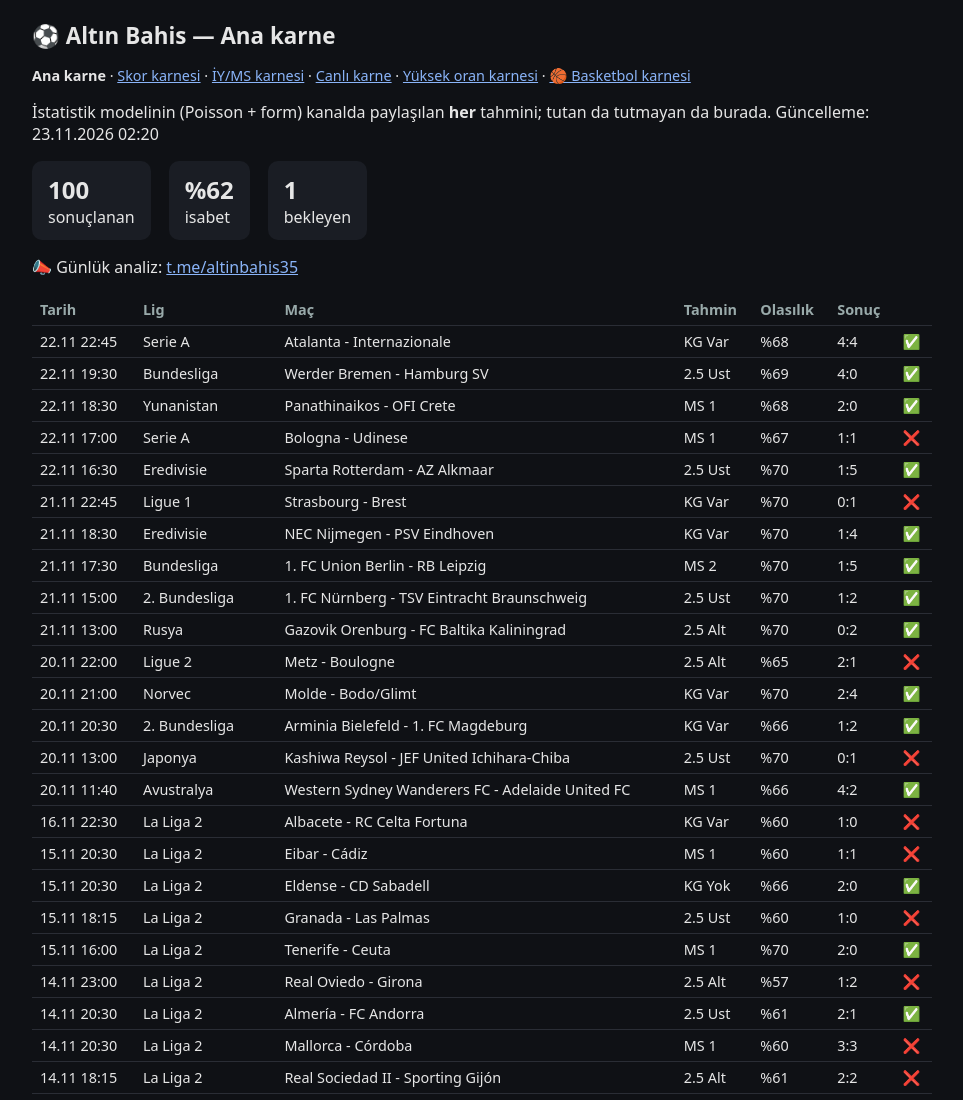
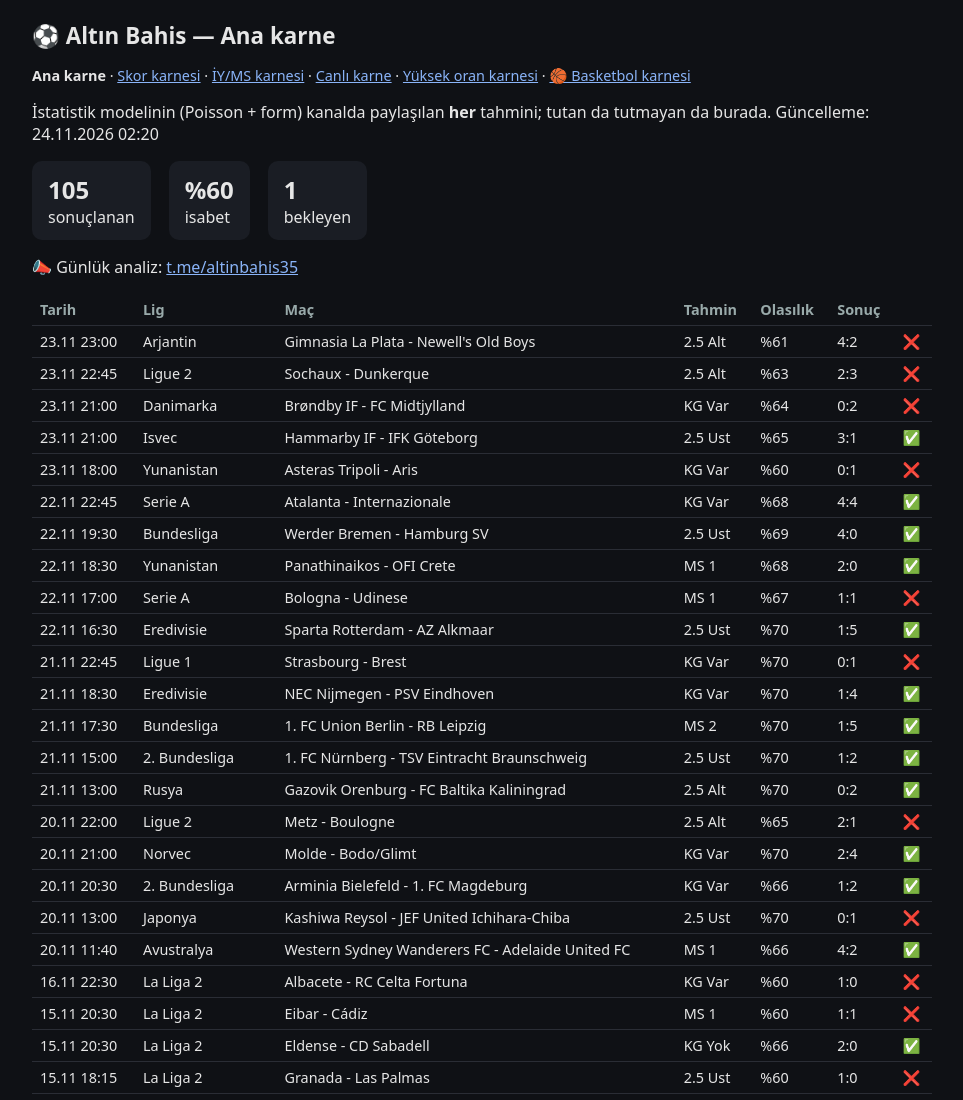
Before and after one commit to Aegean-35/altinbahis-karne, a plain HTML site: page index.html in a window 1280 px wide. Shown: the top 1100 px of the page, without its empty margins (158-1121 px from the left). Drawn offline with Linux system fonts and the light colour scheme.

Commit message:
karne guncelle

```diff
--- a/index.html
+++ b/index.html
@@ -6,10 +6,15 @@ th{color:#9aa}tr.tuttu td:last-child{color:#4caf50}tr.tutmadi td:last-child{colo
 .k{background:#1a1d24;border-radius:10px;padding:12px 16px}.k b{font-size:1.5em;display:block}small{color:#888}a{color:#8ab4f8}.nav{margin:8px 0 14px;font-size:.9em}</style></head><body>
 <h1>⚽ Altın Bahis — Ana karne</h1>
 <div class="nav"><b>Ana karne</b> · <a href="skor.html">Skor karnesi</a> · <a href="iyms.html">İY/MS karnesi</a> · <a href="canli.html">Canlı karne</a> · <a href="yuksek.html">Yüksek oran karnesi</a> · <a href="basket.html">🏀 Basketbol karnesi</a></div>
-<p>İstatistik modelinin (Poisson + form) kanalda paylaşılan <b>her</b> tahmini; tutan da tutmayan da burada. Güncelleme: 23.11.2026 02:20</p>
-<div class="oz"><div class="k"><b>100</b>sonuçlanan</div><div class="k"><b>%62</b>isabet</div><div class="k"><b>1</b>bekleyen</div></div>
+<p>İstatistik modelinin (Poisson + form) kanalda paylaşılan <b>her</b> tahmini; tutan da tutmayan da burada. Güncelleme: 24.11.2026 02:20</p>
+<div class="oz"><div class="k"><b>105</b>sonuçlanan</div><div class="k"><b>%60</b>isabet</div><div class="k"><b>1</b>bekleyen</div></div>
 <p>📣 Günlük analiz: <a href="https://t.me/altinbahis35">t.me/altinbahis35</a></p>
-<table><tr><th>Tarih</th><th>Lig</th><th>Maç</th><th>Tahmin</th><th>Olasılık</th><th>Sonuç</th><th></th></tr><tr class="tuttu"><td>22.11 22:45</td><td>Serie A</td><td>Atalanta - Internazionale</td><td>KG Var</td><td>%68</td><td>4:4</td><td>✅</td></tr>
+<table><tr><th>Tarih</th><th>Lig</th><th>Maç</th><th>Tahmin</th><th>Olasılık</th><th>Sonuç</th><th></th></tr><tr class="tutmadi"><td>23.11 23:00</td><td>Arjantin</td><td>Gimnasia La Plata - Newell's Old Boys</td><td>2.5 Alt</td><td>%61</td><td>4:2</td><td>❌</td></tr>
+<tr class="tutmadi"><td>23.11 22:45</td><td>Ligue 2</td><td>Sochaux - Dunkerque</td><td>2.5 Alt</td><td>%63</td><td>2:3</td><td>❌</td></tr>
+<tr class="tutmadi"><td>23.11 21:00</td><td>Danimarka</td><td>Brøndby IF - FC Midtjylland</td><td>KG Var</td><td>%64</td><td>0:2</td><td>❌</td></tr>
+<tr class="tuttu"><td>23.11 21:00</td><td>Isvec</td><td>Hammarby IF - IFK Göteborg</td><td>2.5 Ust</td><td>%65</td><td>3:1</td><td>✅</td></tr>
+<tr class="tutmadi"><td>23.11 18:00</td><td>Yunanistan</td><td>Asteras Tripoli - Aris</td><td>KG Var</td><td>%60</td><td>0:1</td><td>❌</td></tr>
+<tr class="tuttu"><td>22.11 22:45</td><td>Serie A</td><td>Atalanta - Internazionale</td><td>KG Var</td><td>%68</td><td>4:4</td><td>✅</td></tr>
 <tr class="tuttu"><td>22.11 19:30</td><td>Bundesliga</td><td>Werder Bremen - Hamburg SV</td><td>2.5 Ust</td><td>%69</td><td>4:0</td><td>✅</td></tr>
 <tr class="tuttu"><td>22.11 18:30</td><td>Yunanistan</td><td>Panathinaikos - OFI Crete</td><td>MS 1</td><td>%68</td><td>2:0</td><td>✅</td></tr>
 <tr class="tutmadi"><td>22.11 17:00</td><td>Serie A</td><td>Bologna - Udinese</td><td>MS 1</td><td>%67</td><td>1:1</td><td>❌</td></tr>
```
